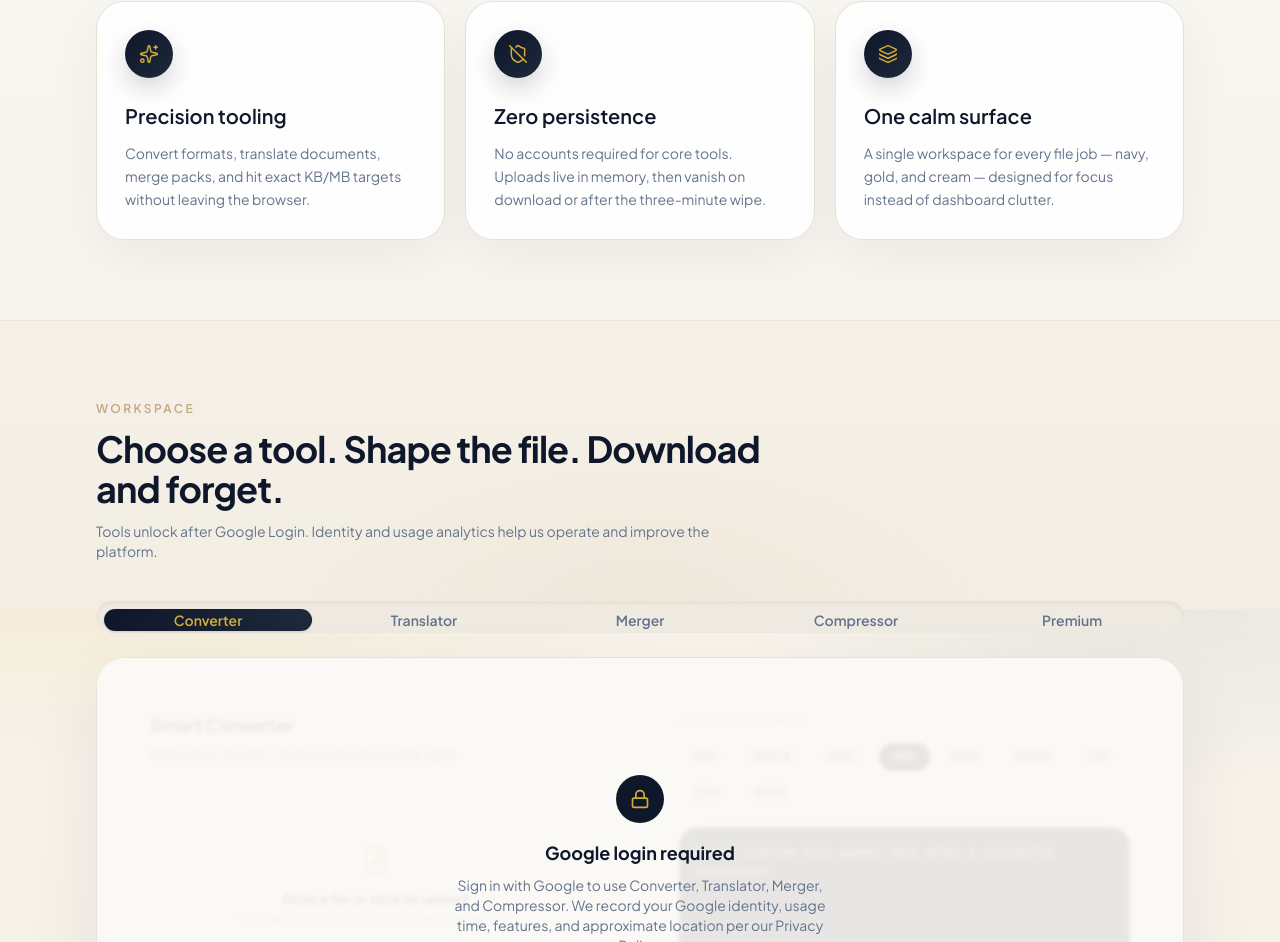
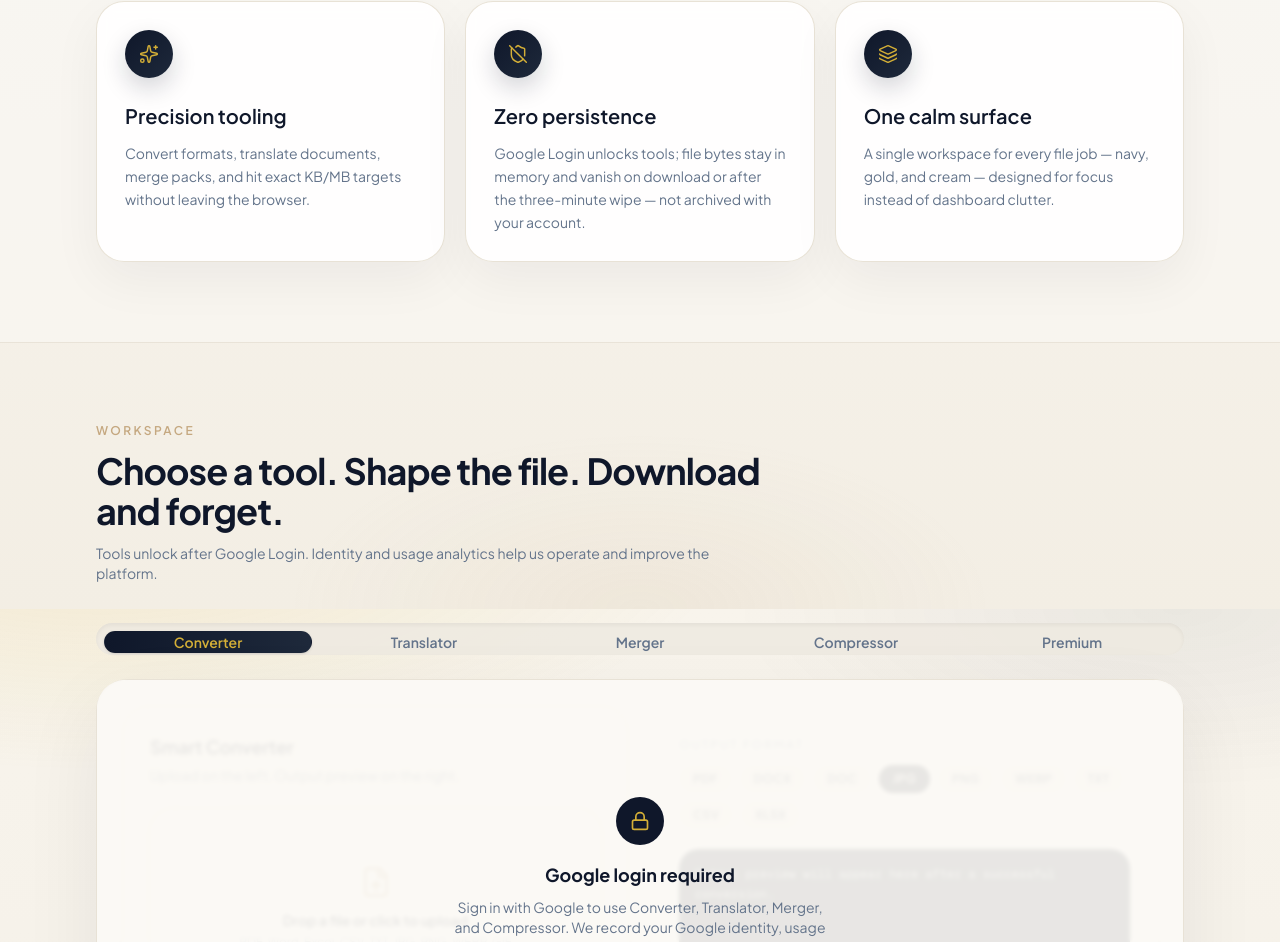
Before and after one commit to Bapattanmay/Convert-My-File, a Next.js app: page / in a window 1280 px wide. Shown: the part 991-1933 px from the top of the page. Built offline with nearby package versions, Linux system fonts and the light colour scheme; no server answers.

Commit message:
Align feature copy with Google Login requirement
Replace outdated “No accounts required” messaging on the zero-persistence card.

Co-authored-by: cavinkarecia <cavinkarecia@gmail.com>

```diff
--- a/src/components/feature-cards.tsx
+++ b/src/components/feature-cards.tsx
@@ -9,7 +9,7 @@ const FEATURES = [
   {
     icon: ShieldOff,
     title: "Zero persistence",
-    body: "No accounts required for core tools. Uploads live in memory, then vanish on download or after the three-minute wipe.",
+    body: "Google Login unlocks tools; file bytes stay in memory and vanish on download or after the three-minute wipe — not archived with your account.",
   },
   {
     icon: Layers3,
```
